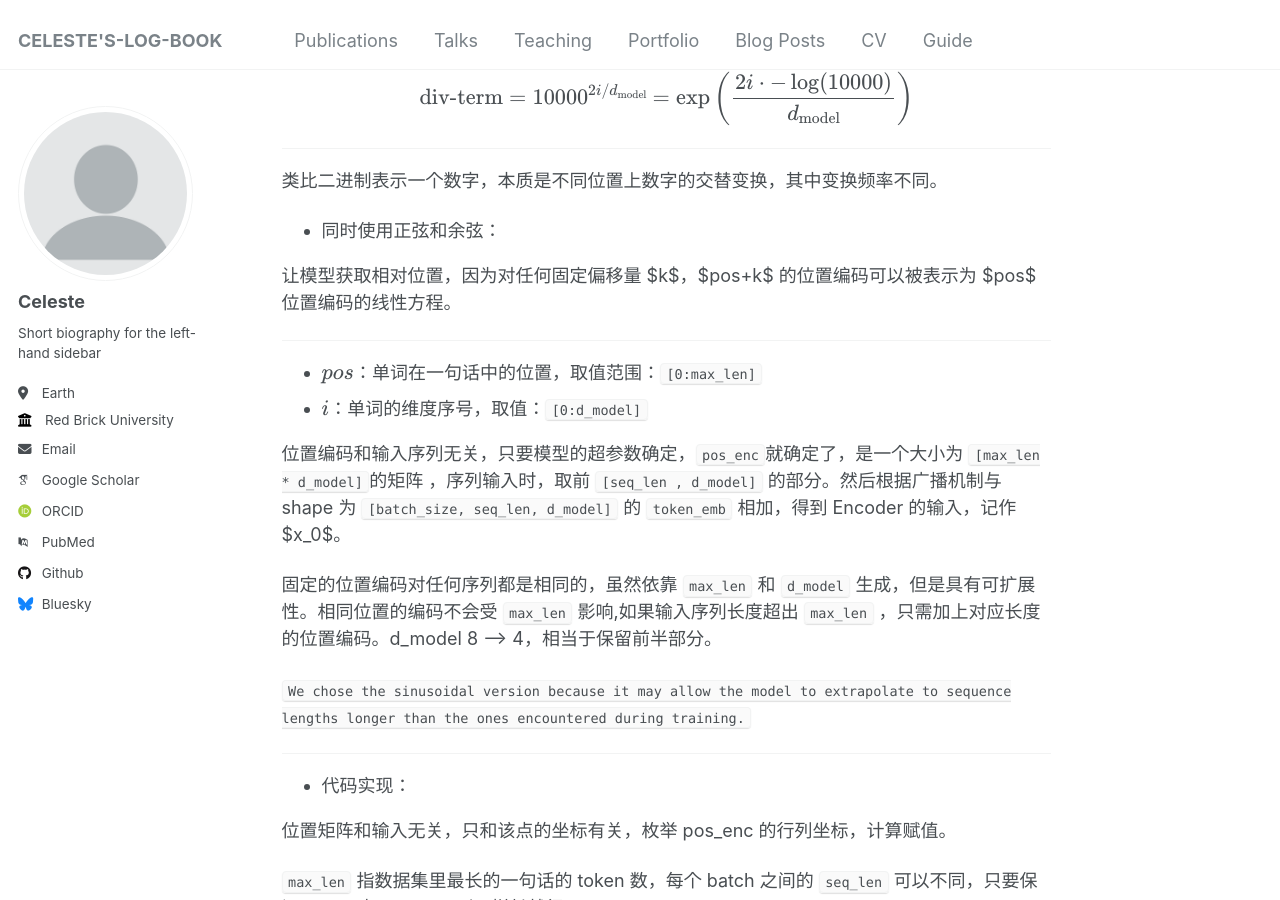
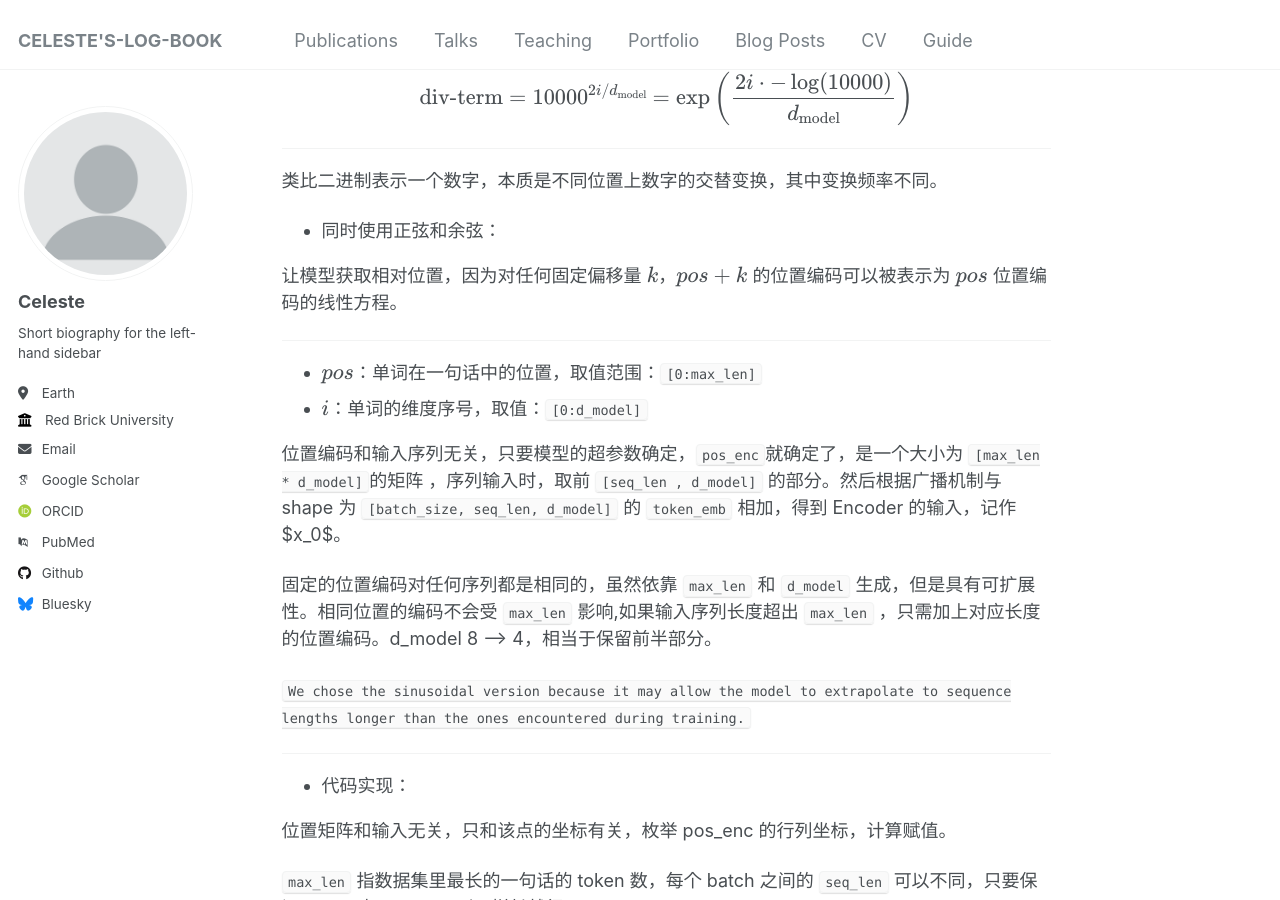
Before and after one commit to BUGERR/bugerr.github.io, a Jekyll site: the page built from _posts/2024-10-07-transformer.md, in a window 1280 px wide and 900 px high, scrolled down 1806 px. Built offline with Jekyll 4.4.1, drawn with Linux system fonts in a browser that asks for light colours; some web fonts are replaced.

```diff
--- a/_posts/2024-10-07-transformer.md
+++ b/_posts/2024-10-07-transformer.md
@@ -49,7 +49,7 @@ self.tok_emb = nn.Embedding(vocab_size=vocab_size, d_model=d_model, padding_idx=
 
 - 同时使用正弦和余弦：
 
-让模型获取相对位置，因为对任何固定偏移量 $k$，$pos+k$ 的位置编码可以被表示为 $pos$ 位置编码的线性方程。
+让模型获取相对位置，因为对任何固定偏移量 $$k$$，$$pos+k$$ 的位置编码可以被表示为 $$pos$$ 位置编码的线性方程。
 
 ***
 
```
